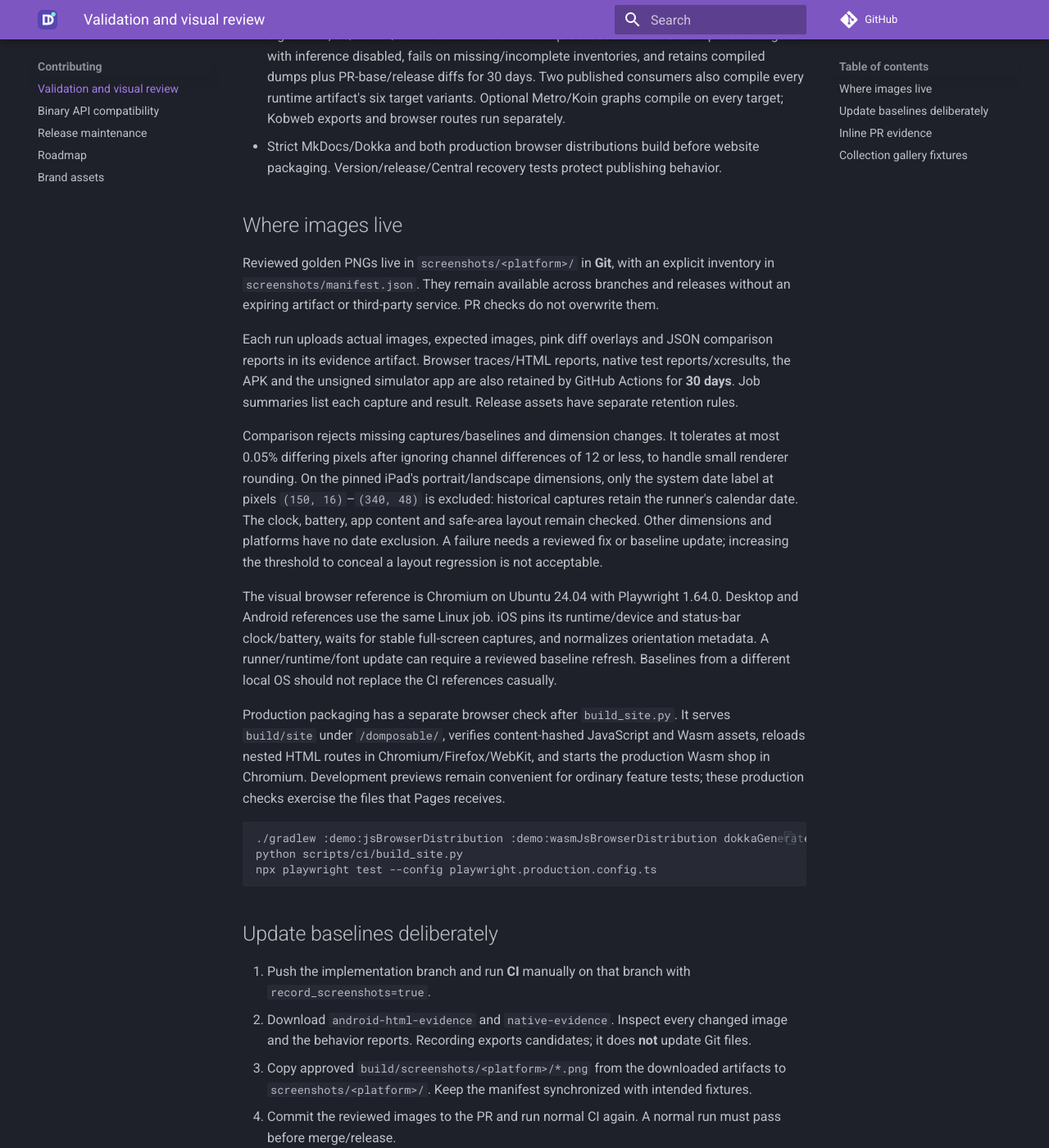
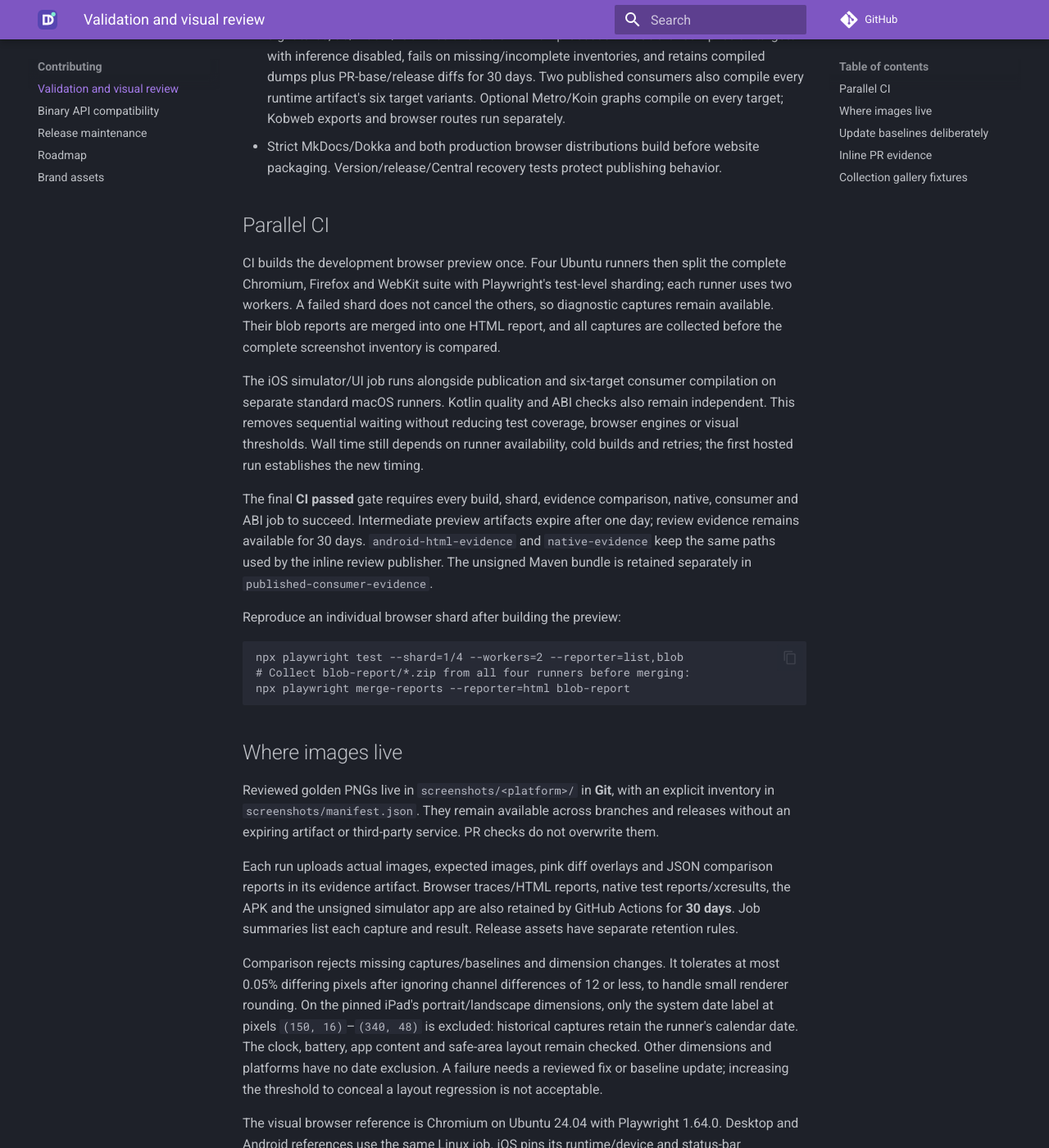
Before and after one commit to samuolis/domposable, an MkDocs documentation site: the page built from docs/validation.md, in a window 1280 px wide and 1400 px high, scrolled down 799 px. Shown: the whole window at 82% size. Built offline with MkDocs 1.6.1 and Material for MkDocs 9.7.7, drawn with Linux system fonts in a browser that asks for light colours; comment, search, counter and statistics services are not loaded.

Commit message:
Parallelize browser and native consumer verification

````diff
--- a/docs/validation.md
+++ b/docs/validation.md
@@ -10,6 +10,22 @@ The required **CI passed** check combines workflow hygiene, Kotlin quality/cover
 - Visual comparisons cover **Android, iOS, JVM desktop, semantic HTML and Wasm**. HTML fixtures include phone/tablet/wide views, list/detail and a dialog. Wasm checks startup/errors and phone/wide rendering.
 - Kotlin ABI validation checks 22 baselines across all eight published modules: Android/JVM signatures, JS/Wasm/iOS Klibs and the JVM KSP processor. macOS CI compiles all targets with inference disabled, fails on missing/incomplete inventories, and retains compiled dumps plus PR-base/release diffs for 30 days. Two published consumers also compile every runtime artifact's six target variants. Optional Metro/Koin graphs compile on every target; Kobweb exports and browser routes run separately.
 - Strict MkDocs/Dokka and both production browser distributions build before website packaging. Version/release/Central recovery tests protect publishing behavior.
+
+## Parallel CI
+
+CI builds the development browser preview once. Four Ubuntu runners then split the complete Chromium, Firefox and WebKit suite with Playwright's test-level sharding; each runner uses two workers. A failed shard does not cancel the others, so diagnostic captures remain available. Their blob reports are merged into one HTML report, and all captures are collected before the complete screenshot inventory is compared.
+
+The iOS simulator/UI job runs alongside publication and six-target consumer compilation on separate standard macOS runners. Kotlin quality and ABI checks also remain independent. This removes sequential waiting without reducing test coverage, browser engines or visual thresholds. Wall time still depends on runner availability, cold builds and retries; the first hosted run establishes the new timing.
+
+The final **CI passed** gate requires every build, shard, evidence comparison, native, consumer and ABI job to succeed. Intermediate preview artifacts expire after one day; review evidence remains available for 30 days. `android-html-evidence` and `native-evidence` keep the same paths used by the inline review publisher. The unsigned Maven bundle is retained separately in `published-consumer-evidence`.
+
+Reproduce an individual browser shard after building the preview:
+
+```bash
+npx playwright test --shard=1/4 --workers=2 --reporter=list,blob
+# Collect blob-report/*.zip from all four runners before merging:
+npx playwright merge-reports --reporter=html blob-report
+```
 
 ## Where images live
 
--- a/playwright.config.ts
+++ b/playwright.config.ts
@@ -2,6 +2,7 @@ import { defineConfig, devices } from '@playwright/test';
 
 export default defineConfig({
   testDir: './tests/browser',
+  fullyParallel: true,
   retries: process.env.CI ? 1 : 0,
   reporter: process.env.GITHUB_ACTIONS
     ? [['list'], ['github'], ['html', { open: 'never' }]]
````
Also changed, not shown: 1 other file.
